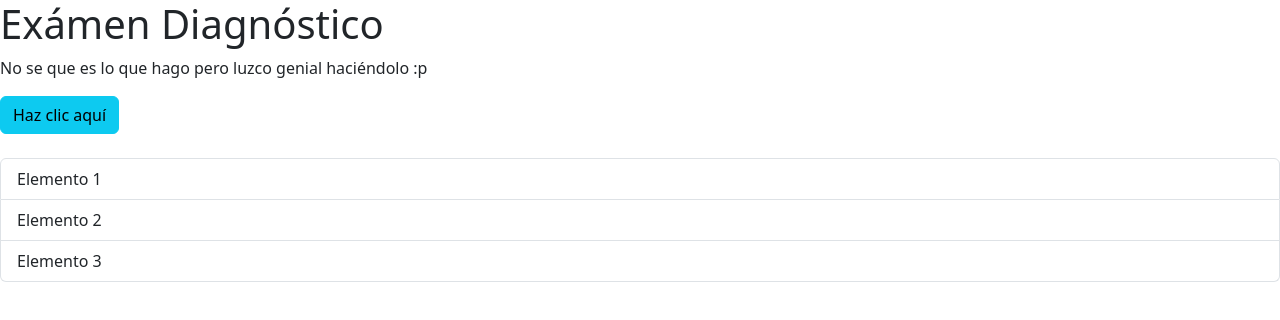
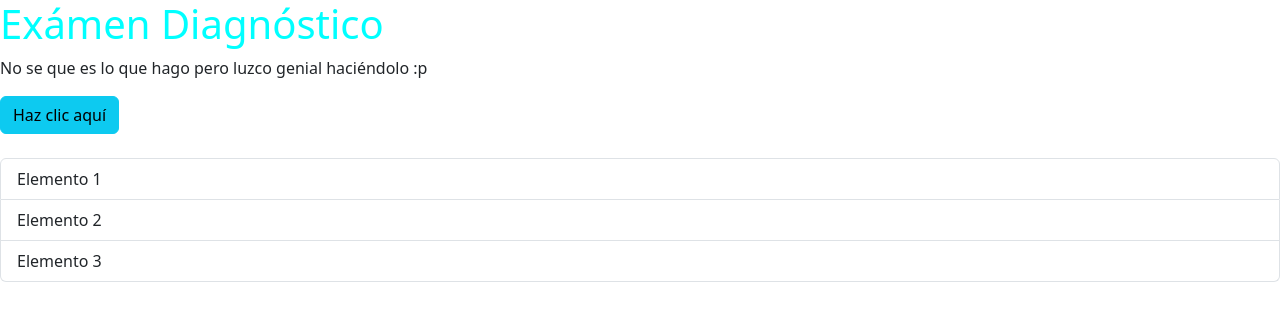
Before and after one commit to VaneeJuarez/Diagnostico, a plain HTML site: page index.html in a window 1280 px wide. Drawn offline with nearby package versions, Linux system fonts and the light colour scheme.

Commit message:
Cambio de color del encabezado

```diff
--- a/index.html
+++ b/index.html
@@ -8,7 +8,7 @@
   </head>
       </head>
     <body>
-        <h1>Exámen Diagnóstico</h1>
+        <h1 style="color: aqua;">Exámen Diagnóstico</h1>
         <p>No se que es lo que hago pero luzco genial haciéndolo :p</p>
         <button type="button" class="btn btn-info"> Haz clic aquí</button>
         <br>
```
